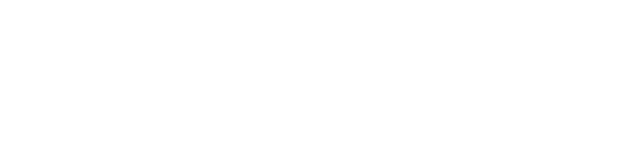
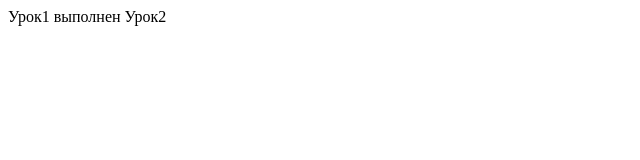
Before and after one commit to DevsHorse/Js11, a plain HTML site: page Lesson01/index.html in a window 1280 px wide. Shown: the whole page, without its empty margins (0-640 px from the left). Drawn offline with Linux system fonts and the light colour scheme.

Commit message:
Изменил index.html

```diff
--- a/Lesson01/index.html
+++ b/Lesson01/index.html
@@ -7,7 +7,8 @@
   <title>Default page</title>
 </head>
 <body>
-
+  <span>Урок1 выполнен</span>
+  <span>Урок2</span>
   <script src="./js/script.js"></script>
 </body>
 </html>
```
